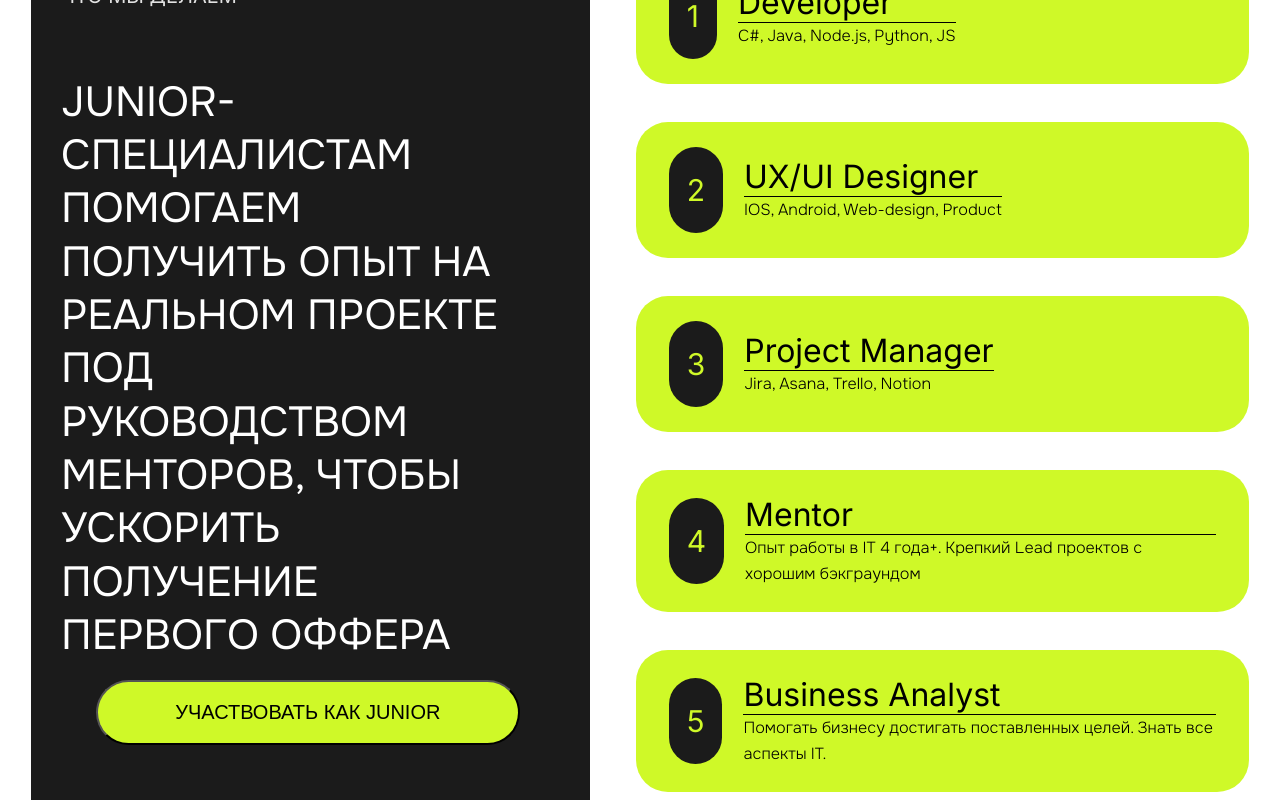
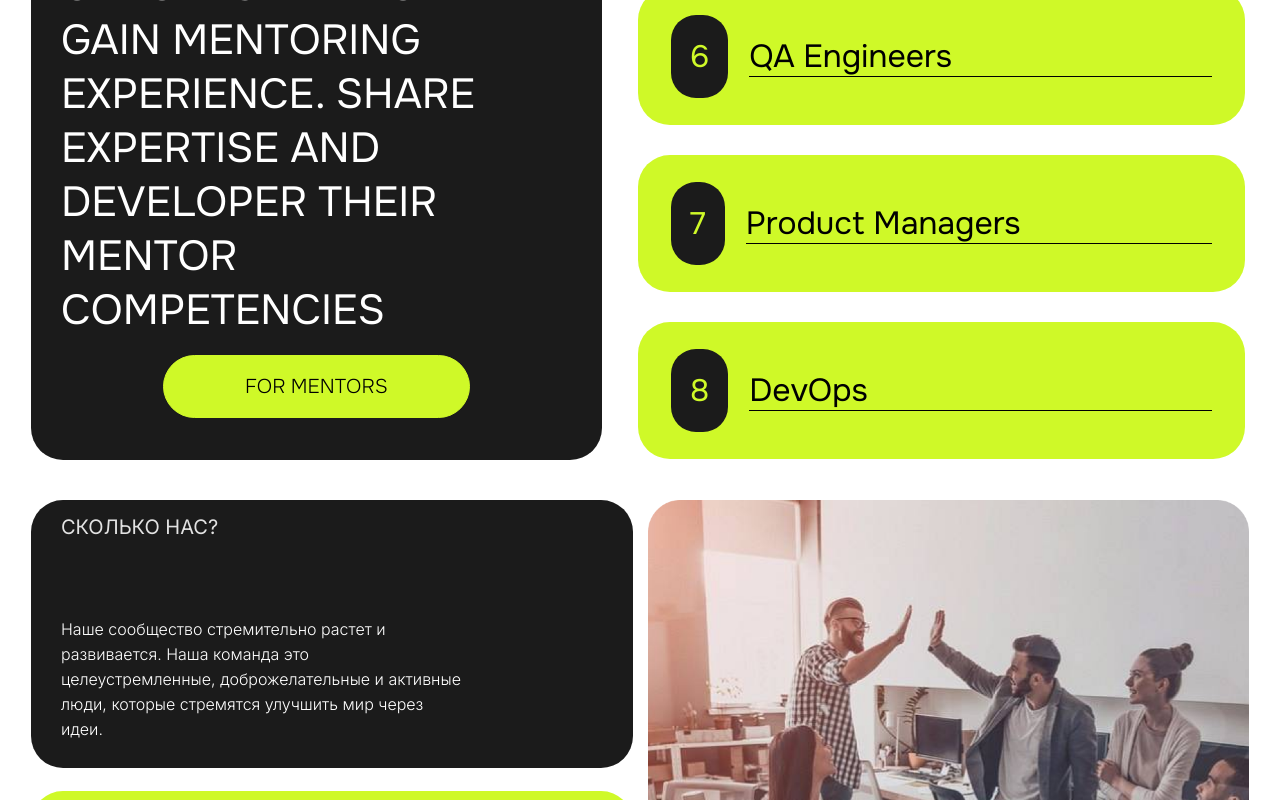
Before and after one commit to Alexander12081995/impet.space, a Next.js app: page / in a window 1280 px wide. Shown: the part 1580-2380 px from the top of the page. Built offline with nearby package versions, Linux system fonts and the light colour scheme.

Commit message:
created two blocks

```diff
--- a/src/components/Main/Main.tsx
+++ b/src/components/Main/Main.tsx
@@ -13,7 +13,6 @@ import { Contact } from "@/components/Main/Contact/Contact";
 export const Main = () => {
     return (
         <div className={css.wrapper}>
-            <AboutUs />
             <WhatAreWeDoing />
             <Counter />
             <Motivation />
--- a/src/components/Main/WhatAreWeDoing/WhatAreWeDoing.module.css
+++ b/src/components/Main/WhatAreWeDoing/WhatAreWeDoing.module.css
@@ -1,167 +1,260 @@
-.container {
+.block {
     display: flex;
     justify-content: space-between;
-    align-items: start;
-    gap: 72px;
+    align-items: stretch;
 }
 
 .leftBlock {
+    width: 47%;
+    padding: 56px 46px 74px;
+    border-radius: 50px;
+    background: #1B1B1B;
+    color: #E2E2E2;
+    font-family: Onest, sans-serif;
+    font-size: 32px;
+    font-style: normal;
+    font-weight: 400;
+    line-height: normal;
+}
+
+.text1 {
+    margin-top: 96px;
+    color: #FFF;
+    font-size: 64px;
+    max-width: 679px;
+}
+
+.btn {
+    margin: 35px auto 0;
+    padding: 27px 128px;
+    display: flex;
+    color: #000;
+    text-align: center;
+    font-family: Onest, sans-serif;
+    font-size: 32px;
+    font-style: normal;
+    font-weight: 300;
+    line-height: normal;
+    border-radius: 50px;
+    background: #CFF928;
+    border: 1px solid #CFF928;
+}
+
+.rightBlock {
+    width: 50%;
     display: flex;
     flex-direction: column;
-    gap: 98px;
-    padding: 55px 46px 90px 46px;
-    border-radius: 50px;
-    background: #1b1b1b;
-    max-width: 878px;
-}
-.title {
-    color: #e2e2e2;
-    font-size: 32px;
-    font-weight: 400;
-}
-.wrapperInvite {
-    display: flex;
-    flex-direction: column;
-    gap: 108px;
-}
-.blockInvite {
-    display: flex;
-    flex-direction: column;
-    gap: 34px;
-}
-.textJun {
-    max-width: 700px;
-    color: #fff;
-    font-size: 64px;
-    font-style: normal;
-    font-family: Onest, sans-serif;
-    font-weight: 400;
-    line-height: 1.27em;
-}
-.btn {
-    display: flex;
-    justify-content: center;
-}
-
-.textMentor {
-    max-width: 727px;
-    color: #fff;
-    font-size: 64px;
-    font-weight: 200;
-    line-height: 1.27em;
-}
-
-.button {
-    width: 88%;
-    padding: 28px 0;
-    border-radius: 50px;
-    background: #cff928;
-    color: #000;
-    text-align: center;
-    font-size: 32px;
-    font-weight: 300;
-}
-
-.developersBlock {
-    display: flex;
-    flex-direction: column;
-    gap: 60px;
+    gap: 50px;
 }
 
 .developer {
+    display: flex;
+    justify-content: start;
+    align-items: center;
+    gap: 33px;
+
+    width: 100%;
     padding: 42px 52px;
-    max-width: 930px;
-    display: flex;
-    align-items: center;
     border-radius: 50px;
-    background: #cff928;
+    background: #CFF928;
 }
 
 .number {
-    padding: 36px 25px;
-    margin-right: 33px;
+    padding: 35px 30px;
+    color: #CFF928;
+
+    font-family: Onest, sans-serif;
+    font-size: 48px;
+    font-style: normal;
+    font-weight: 400;
+    line-height: normal;
     border-radius: 40px;
-    background: #1b1b1b;
-    color: #cff928;
-    font-size: 48px;
-    font-weight: 400;
+    background: #1B1B1B;
 }
 
-.titleDev {
-    max-width: 690px;
-    color: #000;
-    font-size: 48px;
-    font-weight: 400;
-    border-bottom: 1px solid #000;
+.blockInfo {
+    width: 100%;
 }
 
-.text {
+.title {
+    position: relative;
+    color: #000;
+    font-family: Onest, sans-serif;
+    font-size: 48px;
+    font-style: normal;
+    font-weight: 400;
+    line-height: normal;
+}
+
+.title::before {
+    position: absolute;
+    content: "";
+    bottom: 0;
+    height: 1px;
+    width: 100%;
+    background-color: #000;
+}
+
+.description {
     color: #000;
     font-family: Onest, sans-serif;
     font-size: 24px;
     font-style: normal;
     font-weight: 300;
-    line-height: 40px;
+    line-height: 39.5px;
 }
-@media (max-width: 1670px) {
-    .container {
-        gap: 46px;
+
+@media (max-width: 1540px) {
+
+    .leftBlock {
+        padding: 56px 46px 74px;
+        font-size: 28px;
     }
+
+    .text1 {
+        font-size: 60px;
+        max-width: 600px;
+    }
+
+    .btn {
+        margin: 31px auto 0;
+        padding: 25px 120px;
+        font-size: 28px;
+    }
+
+    .rightBlock {
+        width: 50%;
+        display: flex;
+        flex-direction: column;
+        gap: 60px;
+    }
+
+    .developer {
+        padding: 42px 52px;
+    }
+
+    .number {
+        font-size: 44px;
+    }
+
+    .title {
+        font-size: 44px;
+    }
+
+    .description {
+        font-size: 20px;
+    }
+}
+
+@media (max-width: 1364px) {
     .leftBlock {
-        gap: 68px;
-        padding: 36px 70px 42px 30px;
+        padding: 54px 44px 72px;
+        font-size: 26px;
+    }
+
+    .text1 {
+        font-size: 54px;
+        max-width: 580px;
+    }
+}
+
+@media (max-width: 1280px) {
+
+    .leftBlock {
+        width: 47%;
+        padding: 36px 30px 42px;
+        border-radius: 32px;
+        font-size: 20px;
+    }
+
+    .text1 {
+        margin-top: 62px;
+        font-size: 42px;
+        max-width: 440px;
+    }
+
+    .btn {
+        margin: 18px auto 0;
+        padding: 18px 81px;
+        font-size: 20px;
         border-radius: 32px;
     }
-    .title {
-        font-size: 20px;
+
+    .rightBlock {
+        gap: 30px;
     }
-    .wrapperInvite {
-        gap: 70px;
-    }
-    .blockInvite {
-        gap: 18px;
-    }
-    .textJun {
-        font-size: 42px;
-        max-width: 450px;
-    }
-    .textMentor {
-        font-size: 42px;
-        max-width: 538px;
-    }
-    .button {
-        margin-left: 35px;
-        width: 100%;
-        padding: 19px 0;
-        font-size: 20px;
-    }
-    .developersBlock {
-        gap: 38px;
-    }
+
     .developer {
-        padding: 25px 33px;
+        gap: 21px;
+        padding: 27px 33px;
         border-radius: 32px;
     }
+
     .number {
-        padding: 25px 18px;
-        margin-right: 21px;
-        border-radius: 40px;
-        font-size: 30px;
+        padding: 22px 19px;
+        font-size: 31px;
+        border-radius: 25px;
     }
-    .titleDev {
+
+    .title {
         font-size: 32px;
     }
-    .text {
+
+    .description {
         font-size: 16px;
-        line-height: 26px;
+        line-height: 25px;
     }
 }
-@media (max-width: 1275px) {
-    .textJun,
-    .textMentor {
-        font-size: 41px;
+
+@media (max-width: 1024px) {
+    .block {
+        flex-direction: column;
     }
-    .titleDev {
-        font-size: 31px;
+
+    .leftBlock {
+        width: 100%;
+        padding: 28px 23px 42px;
+        border-radius: 30px;
+        font-size: 16px;
+    }
+
+    .text1 {
+        margin-top: 40px;
+        font-size: 30px;
+        max-width: 377px;
+    }
+
+    .btn {
+        margin: 20px auto 0;
+        padding: 14px 65px;
+        font-size: 16px;
+        border-radius: 30px;
+    }
+
+    .rightBlock {
+        margin-top: 10px;
+        width: 100%;
+        gap: 10px;
+    }
+
+    .developer {
+        gap: 16px;
+        padding: 20px 25px;
+        border-radius: 30px;
+    }
+
+    .number {
+        padding: 17px 14px;
+        font-size: 23px;
+        border-radius: 20px;
+    }
+
+    .title {
+        font-size: 24px;
+    }
+
+    .description {
+        font-size: 16px;
+        line-height: 19px;
     }
 }
--- a/src/components/Main/WhatAreWeDoing/WhatAreWeDoing.tsx
+++ b/src/components/Main/WhatAreWeDoing/WhatAreWeDoing.tsx
@@ -1,65 +1,57 @@
 "use client";
 
+import { Container } from "@/components/layout/Container";
 import css from "./WhatAreWeDoing.module.css";
 
 const developers = [
-    { number: "1", title: "Developer", description: "C#, Java, Node.js, Python, JS" },
-    { number: "2", title: "UX/UI Designer", description: "IOS, Android, Web-design, Product" },
-    { number: "3", title: "Project Manager", description: "Jira, Asana, Trello, Notion" },
+    { number: "1", title: "Developers", description: "C#, Java, Node.js, Python, JS" },
+    { number: "2", title: "UX/UI Designers", description: "IOS, Android, Web-design, Product" },
+    { number: "3", title: "Project Managers", description: "Jira, Asana, Trello, Notion" },
     {
         number: "4",
-        title: "Mentor",
-        description: "Опыт работы в IT 4 года+. Крепкий Lead проектов с хорошим бэкграундом",
+        title: "Mentors",
+        // description: "Опыт работы в IT 4 года+. Крепкий Lead проектов с хорошим бэкграундом",
     },
     {
         number: "5",
-        title: "Business Analyst",
-        description: "Помогать бизнесу достигать поставленных целей. Знать все аспекты IT.",
+        title: "Business Analysts",
+        // description: "Помогать бизнесу достигать поставленных целей. Знать все аспекты IT.",
     },
-    { number: "6", title: "QA Engineer", description: "Обеспечение качества работы продукта." },
-    { number: "7", title: "Product Manager", description: "Аналитика и анализ конкурентов." },
+    { number: "6", title: "QA Engineers", /*description: "Обеспечение качества работы продукта."*/ },
+    { number: "7", title: "Product Managers", /*description: "Аналитика и анализ конкурентов."*/ },
+    { number: "8", title: "DevOps", /*description: "Аналитика и анализ конкурентов."*/ },
 ];
+
 
 export const WhatAreWeDoing = () => {
     return (
-        <div className={css.container} id="what-doing">
+        <div id="what-doing">
+            <Container>
+                <div className={css.block}>
                     <div className={css.leftBlock}>
-                <h2 className={css.title}>ЧТО МЫ ДЕЛАЕМ</h2>
-                <div className={css.wrapperInvite}>
-                    <div className={css.blockInvite}>
-                        <p className={css.textJun}>
-                            JUNIOR-СПЕЦИАЛИСТАМ ПОМОГАЕМ ПОЛУЧИТЬ ОПЫТ НА РЕАЛЬНОМ ПРОЕКТЕ ПОД РУКОВОДСТВОМ МЕНТОРОВ,
-                            ЧТОБЫ УСКОРИТЬ ПОЛУЧЕНИЕ ПЕРВОГО ОФФЕРА
-                        </p>
-                        <div className={css.btn}>
-                            <button className={css.button}>УЧАСТВОВАТЬ КАК JUNIOR</button>
-                        </div>
-                    </div>
-                    <div className={css.blockInvite}>
-                        <p className={css.textMentor}>
-                            ОПЫТНЫМ СПЕЦИАЛИСТАМ МЫ ДАЕМ ВОЗМОЖНОСТЬ ПОЛУЧИТЬ ОПЫТ МЕНТОРИНГА, ПОДЕЛИТЬСЯ ЭКСПЕРТИЗОЙ И
-                            РАЗВИВАТЬ СВОИ КОМПЕТЕНЦИИ.
-                        </p>
-                        <div className={css.btn}>
-                            <button className={css.button}>УЧАСТВОВАТЬ КАК МЕНТОР</button>
-                        </div>
-                    </div>
-                </div>
+                        <p>WHAT WE DO?</p>
+                        <p className={css.text1}>WE HELP JUNIOR SPECIALISTS GAIN EXPERIENCE ON A REAL PROJECT UNDER THE GUIDANCE OF MENTORS</p>
+                        <button className={css.btn}>FOR JUNIORS</button>
+                        <p className={css.text1}>WE GIVE EXPERIENCED PROFESSIONALS THE OPPORTUNITY TO GAIN MENTORING EXPERIENCE.
+                            SHARE EXPERTISE AND DEVELOPER THEIR MENTOR COMPETENCIES</p>
+                        <button className={css.btn}>FOR MENTORS</button>
                     </div>
 
-            <div>
-                <ul className={css.developersBlock}>
-                    {developers.map((item, index) => (
-                        <li key={index} className={css.developer}>
-                            <div className={css.number}>{item.number}</div>
-                            <div>
-                                <h3 className={css.titleDev}>{item.title}</h3>
-                                <p className={css.text}>{item.description}</p>
+                    <ul className={css.rightBlock}>
+                        {developers.map(({number, title, description}) => (
+                            <li key={number} className={css.developer}>
+                                <div className={css.number}>
+                                    {number}
+                                </div>
+                                <div className={css.blockInfo}>
+                                    <p className={css.title}>{title}</p>
+                                    <p className={css.description}>{description}</p>
                                 </div>
                             </li>
                         ))}
                     </ul>
                 </div>
+            </Container>
         </div>
-    );
-};
+    )
+}
--- /dev/null
+++ b/src/components/layout/Container.tsx
@@ -0,0 +1,12 @@
+"use client"
+
+import { FC, PropsWithChildren } from "react";
+import css from "./layout.module.css";
+
+export const Container: FC<PropsWithChildren> = ({children}) => {
+    return (
+        <div className={css.container}>
+            {children}
+        </div>
+    );
+}
--- /dev/null
+++ b/src/components/layout/layout.module.css
@@ -0,0 +1,34 @@
+.container {
+    max-width: 1880px;
+}
+
+@media (max-width: 1670px) {
+    .container {
+        max-width: 1630px;
+    }
+}
+@media (max-width: 1280px) {
+    .container {
+        max-width: 1214px;
+    }
+}
+@media (max-width: 1240px) {
+    .container {
+        max-width: 1174px;
+    }
+}
+@media (max-width: 992px) {
+    .container {
+        max-width: 910px;
+    }
+}
+@media (max-width: 768px) {
+    .container {
+        max-width: 690px;
+    }
+}
+@media (max-width: 576px) {
+    .container {
+        max-width: 450px;
+    }
+}
```
Also changed, not shown: src/components/Header/Header.module.css (+20 -2 lines), src/components/Header/Header.tsx (+7 -14 lines). Lines whose indentation alone changed are shown as unchanged.
